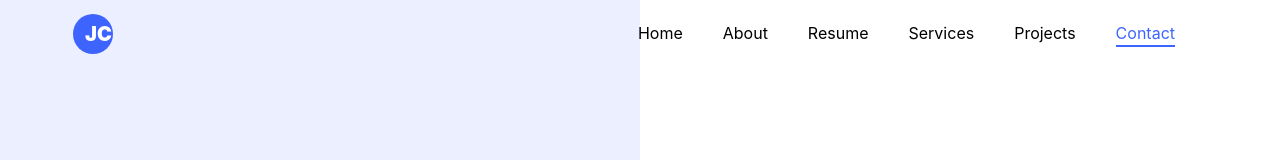
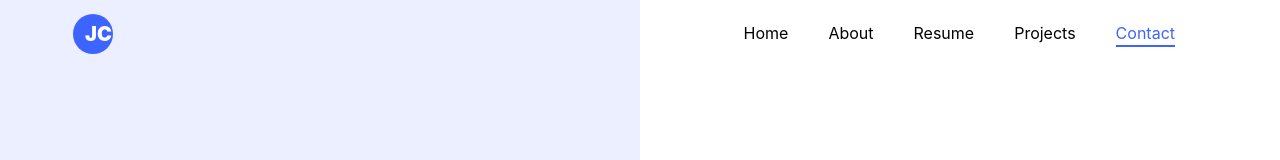
Before and after one commit to NinymNyan/NinymNyan.github.io, a plain HTML site: page index.html in a window 1280 px wide. Shown: the top 160 px of the page. Drawn offline with nearby package versions, Linux system fonts and the light colour scheme; files whose address does not match are found by name.

Commit message:
Update index.html

```diff
--- a/index.html
+++ b/index.html
@@ -67,7 +67,6 @@
 	          <li class="nav-item"><a href="#home-section" class="nav-link"><span>Home</span></a></li>
 	          <li class="nav-item"><a href="#about-section" class="nav-link"><span>About</span></a></li>
 	          <li class="nav-item"><a href="#resume-section" class="nav-link"><span>Resume</span></a></li>
-	          <li class="nav-item"><a href="#services-section" class="nav-link"><span>Services</span></a></li>
 	          <li class="nav-item"><a href="#projects-section" class="nav-link"><span>Projects</span></a></li>
 	          <li class="nav-item"><a href="#contact-section" class="nav-link"><span>Contact</span></a></li>
 	        </ul>
```
